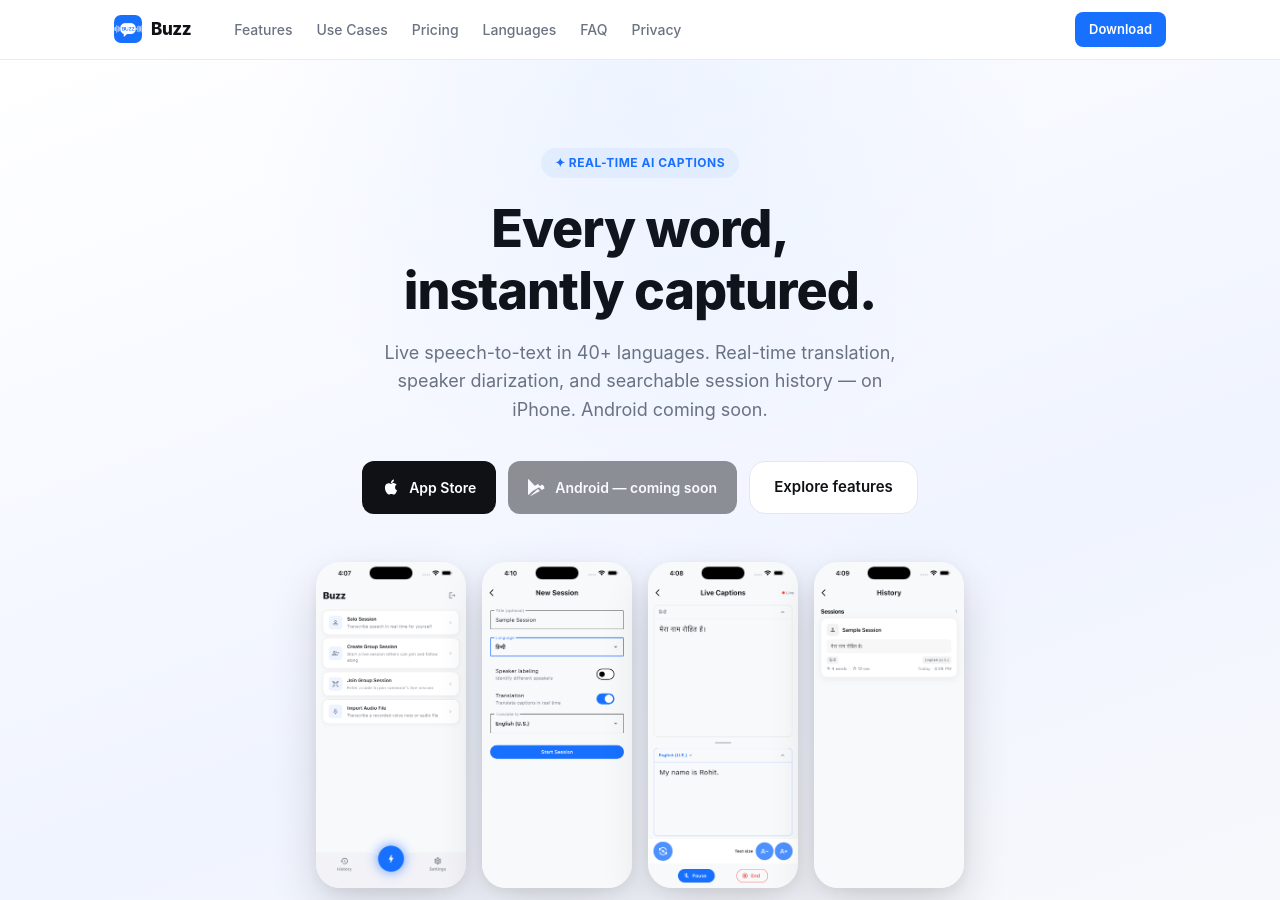
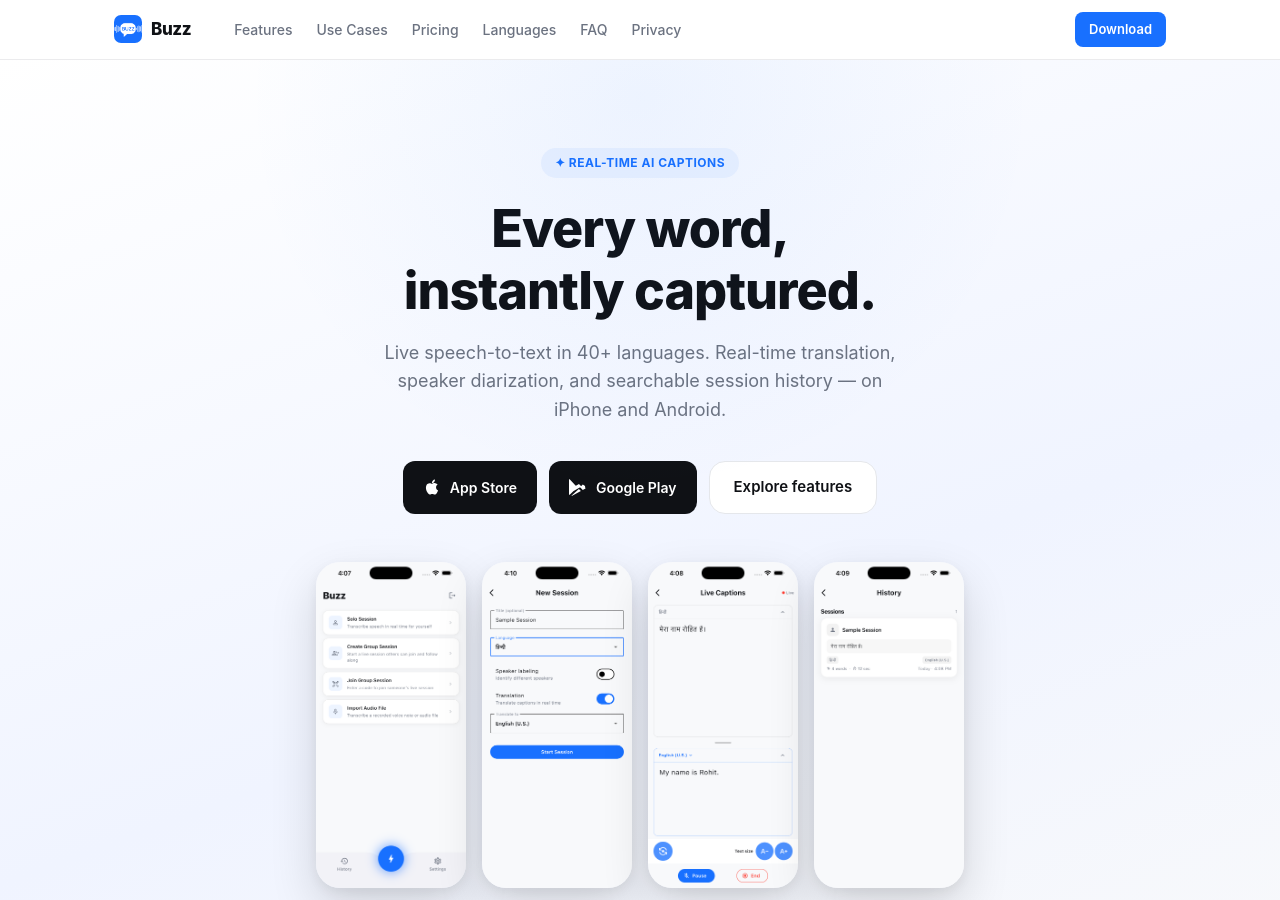
Before and after one commit to echobridge32226/buzz-privacy, a Jekyll site: the page built from index.html, in a window 1280 px wide and 900 px high. Built offline with Jekyll 4.4.1, drawn with Linux system fonts in a browser that asks for light colours; some of the changed text lies outside the part shown.

Commit message:
Launch Android app on Google Play and add background captioning/auto-scroll features
- Replace all "Android coming soon" placeholders with live Google Play links
- Update download.html Android box: swap closed-testing banner for Play Store button
- Update meta descriptions, hero subtitles, and FAQ to reflect Android availability
- Add auto-scroll and background captioning bullets to Features page

Co-Authored-By: Claude Sonnet 4.6 <noreply@anthropic.com>

```diff
--- a/faq.html
+++ b/faq.html
@@ -96,7 +96,7 @@ full_width: true
         </li>
         <li class="faq-item">
           <button class="faq-q">Does Buzz work on iPad or desktop? <svg class="faq-chevron" width="16" height="16" fill="none" stroke="currentColor" stroke-width="2" viewBox="0 0 24 24"><polyline points="6 9 12 15 18 9"/></svg></button>
-          <div class="faq-a">Buzz is available for iPhone (iOS 16+). The Android app (Android 7.0+) is currently in closed testing — public release coming soon. The app is not available for desktop or web browsers.</div>
+          <div class="faq-a">Buzz is available for iPhone (iOS 16+) and Android (7.0+). The app is not available for desktop or web browsers.</div>
         </li>
       </ul>
     </div>
--- a/index.html
+++ b/index.html
@@ -1,7 +1,7 @@
 ---
 layout: default
 title: Live AI Captions for Every Conversation
-description: Real-time AI speech-to-text in 40+ languages. Instant captions, live translation, speaker diarization — on iPhone. Android coming soon.
+description: Real-time AI speech-to-text in 40+ languages. Instant captions, live translation, speaker diarization — on iPhone and Android.
 full_width: true
 ---
 <style>
@@ -29,16 +29,16 @@ full_width: true
     <div class="text-center">
       <div class="hero-tag">✦ Real-time AI Captions</div>
       <h1>Every word,<br>instantly captured.</h1>
-      <p class="hero-subtitle">Live speech-to-text in 40+ languages. Real-time translation, speaker diarization, and searchable session history — on iPhone. Android coming soon.</p>
+      <p class="hero-subtitle">Live speech-to-text in 40+ languages. Real-time translation, speaker diarization, and searchable session history — on iPhone and Android.</p>
       <div class="hero-actions">
         <a href="https://apps.apple.com/us/app/buzz-captions-translation/id6761962336" class="store-badge" target="_blank">
           <svg width="18" height="18" fill="currentColor" viewBox="0 0 24 24"><path d="M18.71 19.5c-.83 1.24-1.71 2.45-3.05 2.47-1.34.03-1.77-.79-3.29-.79-1.53 0-2 .77-3.27.82-1.31.05-2.3-1.32-3.14-2.53C4.25 17 2.94 12.45 4.7 9.39c.87-1.52 2.43-2.48 4.12-2.51 1.28-.02 2.5.87 3.29.87.78 0 2.26-1.07 3.8-.91.65.03 2.47.26 3.64 1.98-.09.06-2.17 1.28-2.15 3.81.03 3.02 2.65 4.03 2.68 4.04-.03.07-.42 1.44-1.38 2.83M13 3.5c.73-.83 1.94-1.46 2.94-1.5.13 1.17-.34 2.35-1.04 3.19-.69.85-1.83 1.51-2.95 1.42-.15-1.15.41-2.35 1.05-3.11z"/></svg>
           App Store
         </a>
-        <span class="store-badge" style="opacity:0.45;cursor:default">
+        <a href="https://play.google.com/store/apps/details?id=com.sunny.echobridge" class="store-badge" target="_blank">
           <svg width="18" height="18" fill="currentColor" viewBox="0 0 24 24"><path d="M3.18 23.76c.33.18.7.19 1.05.02l11.62-6.54-2.67-2.67-9.99 9.19M.5 1.26C.18 1.62 0 2.16 0 2.85v18.3c0 .69.18 1.23.51 1.59l.08.08 10.25-10.25v-.24L.58 1.18.5 1.26M16.6 11.28 13.28 8l-12.77 7.2 3.35 3.35 12.74-7.27M21.43 10.5l-3.05-1.72-3.62 3.62 3.62 3.62 3.05-1.73c.87-.49.87-1.29 0-1.79z"/></svg>
-          Android — coming soon
-        </span>
+          Google Play
+        </a>
         <a href="{{ '/features.html' | relative_url }}" class="btn btn-secondary btn-lg">Explore features</a>
       </div>
 
@@ -238,10 +238,10 @@ full_width: true
           <svg width="18" height="18" fill="currentColor" viewBox="0 0 24 24"><path d="M18.71 19.5c-.83 1.24-1.71 2.45-3.05 2.47-1.34.03-1.77-.79-3.29-.79-1.53 0-2 .77-3.27.82-1.31.05-2.3-1.32-3.14-2.53C4.25 17 2.94 12.45 4.7 9.39c.87-1.52 2.43-2.48 4.12-2.51 1.28-.02 2.5.87 3.29.87.78 0 2.26-1.07 3.8-.91.65.03 2.47.26 3.64 1.98-.09.06-2.17 1.28-2.15 3.81.03 3.02 2.65 4.03 2.68 4.04-.03.07-.42 1.44-1.38 2.83M13 3.5c.73-.83 1.94-1.46 2.94-1.5.13 1.17-.34 2.35-1.04 3.19-.69.85-1.83 1.51-2.95 1.42-.15-1.15.41-2.35 1.05-3.11z"/></svg>
           App Store
         </a>
-        <span class="store-badge" style="opacity:0.45;cursor:default">
+        <a href="https://play.google.com/store/apps/details?id=com.sunny.echobridge" class="store-badge" target="_blank">
           <svg width="18" height="18" fill="currentColor" viewBox="0 0 24 24"><path d="M3.18 23.76c.33.18.7.19 1.05.02l11.62-6.54-2.67-2.67-9.99 9.19M.5 1.26C.18 1.62 0 2.16 0 2.85v18.3c0 .69.18 1.23.51 1.59l.08.08 10.25-10.25v-.24L.58 1.18.5 1.26M16.6 11.28 13.28 8l-12.77 7.2 3.35 3.35 12.74-7.27M21.43 10.5l-3.05-1.72-3.62 3.62 3.62 3.62 3.05-1.73c.87-.49.87-1.29 0-1.79z"/></svg>
-          Android — coming soon
-        </span>
+          Google Play
+        </a>
       </div>
     </div>
   </div>
--- a/use-cases.html
+++ b/use-cases.html
@@ -349,10 +349,10 @@ full_width: true
           <svg width="18" height="18" fill="currentColor" viewBox="0 0 24 24"><path d="M18.71 19.5c-.83 1.24-1.71 2.45-3.05 2.47-1.34.03-1.77-.79-3.29-.79-1.53 0-2 .77-3.27.82-1.31.05-2.3-1.32-3.14-2.53C4.25 17 2.94 12.45 4.7 9.39c.87-1.52 2.43-2.48 4.12-2.51 1.28-.02 2.5.87 3.29.87.78 0 2.26-1.07 3.8-.91.65.03 2.47.26 3.64 1.98-.09.06-2.17 1.28-2.15 3.81.03 3.02 2.65 4.03 2.68 4.04-.03.07-.42 1.44-1.38 2.83M13 3.5c.73-.83 1.94-1.46 2.94-1.5.13 1.17-.34 2.35-1.04 3.19-.69.85-1.83 1.51-2.95 1.42-.15-1.15.41-2.35 1.05-3.11z"/></svg>
           App Store
         </a>
-        <span class="store-badge" style="opacity:0.45;cursor:default">
+        <a href="https://play.google.com/store/apps/details?id=com.sunny.echobridge" class="store-badge" target="_blank">
           <svg width="18" height="18" fill="currentColor" viewBox="0 0 24 24"><path d="M3.18 23.76c.33.18.7.19 1.05.02l11.62-6.54-2.67-2.67-9.99 9.19M.5 1.26C.18 1.62 0 2.16 0 2.85v18.3c0 .69.18 1.23.51 1.59l.08.08 10.25-10.25v-.24L.58 1.18.5 1.26M16.6 11.28 13.28 8l-12.77 7.2 3.35 3.35 12.74-7.27M21.43 10.5l-3.05-1.72-3.62 3.62 3.62 3.62 3.05-1.73c.87-.49.87-1.29 0-1.79z"/></svg>
-          Android — coming soon
-        </span>
+          Google Play
+        </a>
       </div>
     </div>
   </div>
```
Also changed, not shown: download.html (+7 -7 lines), features.html (+12 -4 lines).
